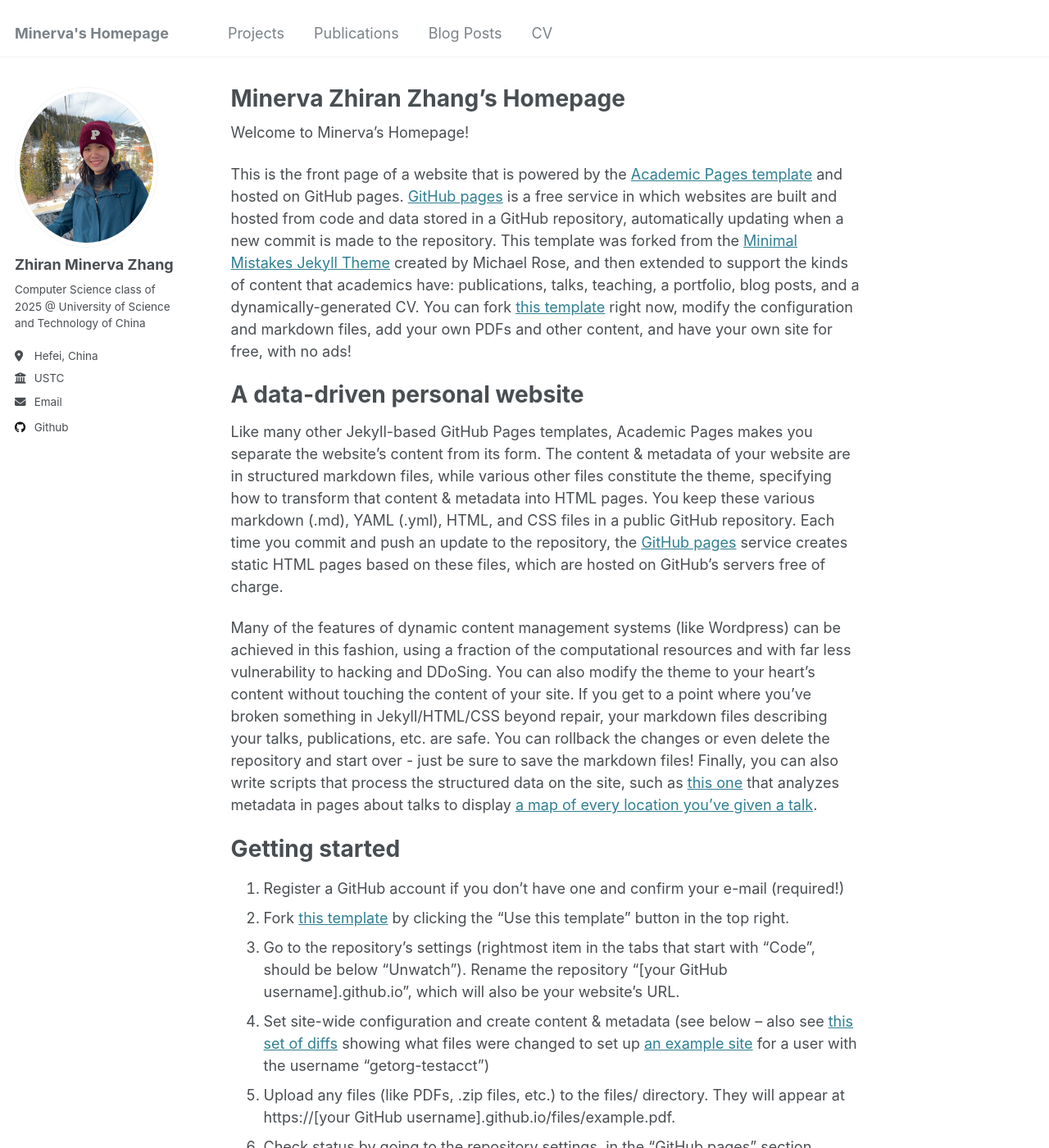
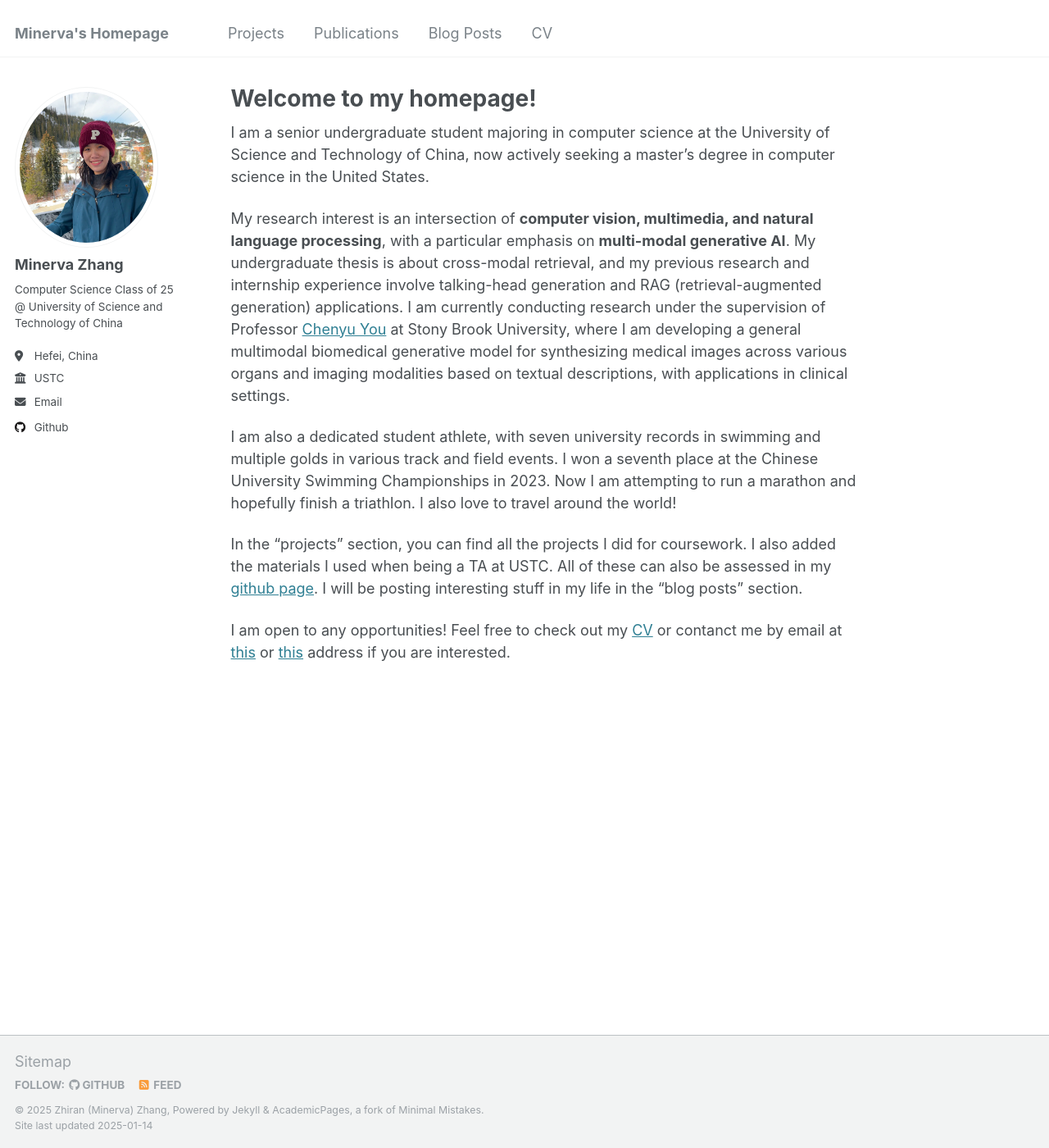
Before and after one commit to minervazz/minervazz.github.io, a Jekyll site: the page built from _pages/about.md, in a window 1280 px wide and 1400 px high. Shown: the whole window at 82% size. Built offline with Jekyll 4.4.1, drawn with Linux system fonts in a browser that asks for light colours; some of the changed text lies outside the part shown.

Commit message:
finish main page

```diff
--- a/Gemfile
+++ b/Gemfile
@@ -7,6 +7,9 @@ group :jekyll_plugins do
   gem 'jekyll-redirect-from'
   gem 'jemoji'
   gem 'webrick', '~> 1.8'
+  gem 'tzinfo-data'
+  gem 'tzinfo'
+
 end
 
 gem 'github-pages'
--- a/_config.yml
+++ b/_config.yml
@@ -10,7 +10,7 @@
 locale                   : "en-US"
 title                    : "Minerva's Homepage"
 title_separator          : "-"
-name                     : &name "Zhiran Minerva Zhang"
+name                     : &name "Zhiran (Minerva) Zhang"
 description              : &description "personal description"
 url                      : https://minervazz.github.io # the base hostname & protocol for your site e.g. "https://[your GitHub username].github.io"
 baseurl                  : "" # the subpath of your site, e.g. "/blog"
@@ -22,9 +22,9 @@ repository               : "minervazz/minervazz.github.io"
 author:
   # Biographic information
   avatar           : "profile.png"
-  name             : "Zhiran Minerva Zhang"
+  name             : "Minerva Zhang"
   pronouns         : # example: "she/her"
-  bio              : "Computer Science class of 2025 @ University of Science and Technology of China"
+  bio              : "Computer Science Class of 25 @ University of Science and Technology of China"
   location         : "Hefei, China"
   employer         : "USTC"
   uri              : # URL # update with your personal website
@@ -293,7 +293,7 @@ sass:
 permalink: /:categories/:title/
 # paginate: 5 # amount of posts to show
 # paginate_path: /page:num/
-timezone: Etc/UTC # http://en.wikipedia.org/wiki/List_of_tz_database_time_zones
+timezone: "UTC" #Etc/UTC # http://en.wikipedia.org/wiki/List_of_tz_database_time_zones
 
 
 # Plugins
--- a/_pages/about.md
+++ b/_pages/about.md
@@ -1,51 +1,18 @@
 ---
 permalink: /
-title: "Minerva Zhiran Zhang's Homepage"
+title: "Welcome to my homepage!"
 author_profile: true
 redirect_from:
   - /about/
   - /about.html
 ---
 
-Welcome to Minerva's Homepage!
+I am a senior undergraduate student majoring in computer science at the University of Science and Technology of China, now actively seeking a master's degree in computer science in the United States.
 
-This is the front page of a website that is powered by the [Academic Pages template](https://github.com/academicpages/academicpages.github.io) and hosted on GitHub pages. [GitHub pages](https://pages.github.com) is a free service in which websites are built and hosted from code and data stored in a GitHub repository, automatically updating when a new commit is made to the repository. This template was forked from the [Minimal Mistakes Jekyll Theme](https://mmistakes.github.io/minimal-mistakes/) created by Michael Rose, and then extended to support the kinds of content that academics have: publications, talks, teaching, a portfolio, blog posts, and a dynamically-generated CV. You can fork [this template](https://github.com/academicpages/academicpages.github.io) right now, modify the configuration and markdown files, add your own PDFs and other content, and have your own site for free, with no ads!
+My research interest is an intersection of **computer vision, multimedia, and natural language processing**, with a particular emphasis on **multi-modal generative AI**. My undergraduate thesis is about cross-modal retrieval, and my previous research and internship experience involve talking-head generation and RAG (retrieval-augmented generation) applications. I am currently conducting research under the supervision of Professor [Chenyu You](https://chenyuyou.me/) at Stony Brook University, where I am developing a general multimodal biomedical generative model for synthesizing medical images across various organs and imaging modalities based on textual descriptions, with applications in clinical settings.
 
-A data-driven personal website
-======
-Like many other Jekyll-based GitHub Pages templates, Academic Pages makes you separate the website's content from its form. The content & metadata of your website are in structured markdown files, while various other files constitute the theme, specifying how to transform that content & metadata into HTML pages. You keep these various markdown (.md), YAML (.yml), HTML, and CSS files in a public GitHub repository. Each time you commit and push an update to the repository, the [GitHub pages](https://pages.github.com/) service creates static HTML pages based on these files, which are hosted on GitHub's servers free of charge.
+I am also a dedicated student athlete, with seven university records in swimming and multiple golds in various track and field events. I won a seventh place at the Chinese University Swimming Championships in 2023. Now I am attempting to run a marathon and hopefully finish a triathlon. I also love to travel around the world!
 
-Many of the features of dynamic content management systems (like Wordpress) can be achieved in this fashion, using a fraction of the computational resources and with far less vulnerability to hacking and DDoSing. You can also modify the theme to your heart's content without touching the content of your site. If you get to a point where you've broken something in Jekyll/HTML/CSS beyond repair, your markdown files describing your talks, publications, etc. are safe. You can rollback the changes or even delete the repository and start over - just be sure to save the markdown files! Finally, you can also write scripts that process the structured data on the site, such as [this one](https://github.com/academicpages/academicpages.github.io/blob/master/talkmap.ipynb) that analyzes metadata in pages about talks to display [a map of every location you've given a talk](https://academicpages.github.io/talkmap.html).
+In the "projects" section, you can find all the projects I did for coursework. I also added the materials I used when being a TA at USTC. All of these can also be assessed in my [github page](https://github.com/minervazz). I will be posting interesting stuff in my life in the "blog posts" section.
 
-Getting started
-======
-1. Register a GitHub account if you don't have one and confirm your e-mail (required!)
-1. Fork [this template](https://github.com/academicpages/academicpages.github.io) by clicking the "Use this template" button in the top right.
-1. Go to the repository's settings (rightmost item in the tabs that start with "Code", should be below "Unwatch"). Rename the repository "[your GitHub username].github.io", which will also be your website's URL.
-1. Set site-wide configuration and create content & metadata (see below -- also see [this set of diffs](http://archive.is/3TPas) showing what files were changed to set up [an example site](https://getorg-testacct.github.io) for a user with the username "getorg-testacct")
-1. Upload any files (like PDFs, .zip files, etc.) to the files/ directory. They will appear at https://[your GitHub username].github.io/files/example.pdf.
-1. Check status by going to the repository settings, in the "GitHub pages" section
-
-Site-wide configuration
-------
-The main configuration file for the site is in the base directory in [_config.yml](https://github.com/academicpages/academicpages.github.io/blob/master/_config.yml), which defines the content in the sidebars and other site-wide features. You will need to replace the default variables with ones about yourself and your site's github repository. The configuration file for the top menu is in [_data/navigation.yml](https://github.com/academicpages/academicpages.github.io/blob/master/_data/navigation.yml). For example, if you don't have a portfolio or blog posts, you can remove those items from that navigation.yml file to remove them from the header.
-
-Create content & metadata
-------
-For site content, there is one markdown file for each type of content, which are stored in directories like _publications, _talks, _posts, _teaching, or _pages. For example, each talk is a markdown file in the [_talks directory](https://github.com/academicpages/academicpages.github.io/tree/master/_talks). At the top of each markdown file is structured data in YAML about the talk, which the theme will parse to do lots of cool stuff. The same structured data about a talk is used to generate the list of talks on the [Talks page](https://academicpages.github.io/talks), each [individual page](https://academicpages.github.io/talks/2012-03-01-talk-1) for specific talks, the talks section for the [CV page](https://academicpages.github.io/cv), and the [map of places you've given a talk](https://academicpages.github.io/talkmap.html) (if you run this [python file](https://github.com/academicpages/academicpages.github.io/blob/master/talkmap.py) or [Jupyter notebook](https://github.com/academicpages/academicpages.github.io/blob/master/talkmap.ipynb), which creates the HTML for the map based on the contents of the _talks directory).
-
-**Markdown generator**
-
-The repository includes [a set of Jupyter notebooks](https://github.com/academicpages/academicpages.github.io/tree/master/markdown_generator
-) that converts a CSV containing structured data about talks or presentations into individual markdown files that will be properly formatted for the Academic Pages template. The sample CSVs in that directory are the ones I used to create my own personal website at stuartgeiger.com. My usual workflow is that I keep a spreadsheet of my publications and talks, then run the code in these notebooks to generate the markdown files, then commit and push them to the GitHub repository.
-
-How to edit your site's GitHub repository
-------
-Many people use a git client to create files on their local computer and then push them to GitHub's servers. If you are not familiar with git, you can directly edit these configuration and markdown files directly in the github.com interface. Navigate to a file (like [this one](https://github.com/academicpages/academicpages.github.io/blob/master/_talks/2012-03-01-talk-1.md) and click the pencil icon in the top right of the content preview (to the right of the "Raw | Blame | History" buttons). You can delete a file by clicking the trashcan icon to the right of the pencil icon. You can also create new files or upload files by navigating to a directory and clicking the "Create new file" or "Upload files" buttons.
-
-Example: editing a markdown file for a talk
-![Editing a markdown file for a talk](/images/editing-talk.png)
-
-For more info
-------
-More info about configuring Academic Pages can be found in [the guide](https://academicpages.github.io/markdown/), the [growing wiki](https://github.com/academicpages/academicpages.github.io/wiki), and you can always [ask a question on GitHub](https://github.com/academicpages/academicpages.github.io/discussions). The [guides for the Minimal Mistakes theme](https://mmistakes.github.io/minimal-mistakes/docs/configuration/) (which this theme was forked from) might also be helpful.
+I am open to any opportunities! Feel free to check out my [CV](https://minervazz.github.io/files/cv.pdf) or contanct me by email at [this](mailto:minervazhang1117@gmail.com) or [this](mailto:minerva_z@mail.ustc.edu.cn) address if you are interested.
```
Also changed, not shown: _projects/project1.md (+1 -1 lines), _publications/2024-02-17-paper-title-number-4.md (deleted, +0 -13 lines), _publications/paper1.md (added, +13 -0 lines).
